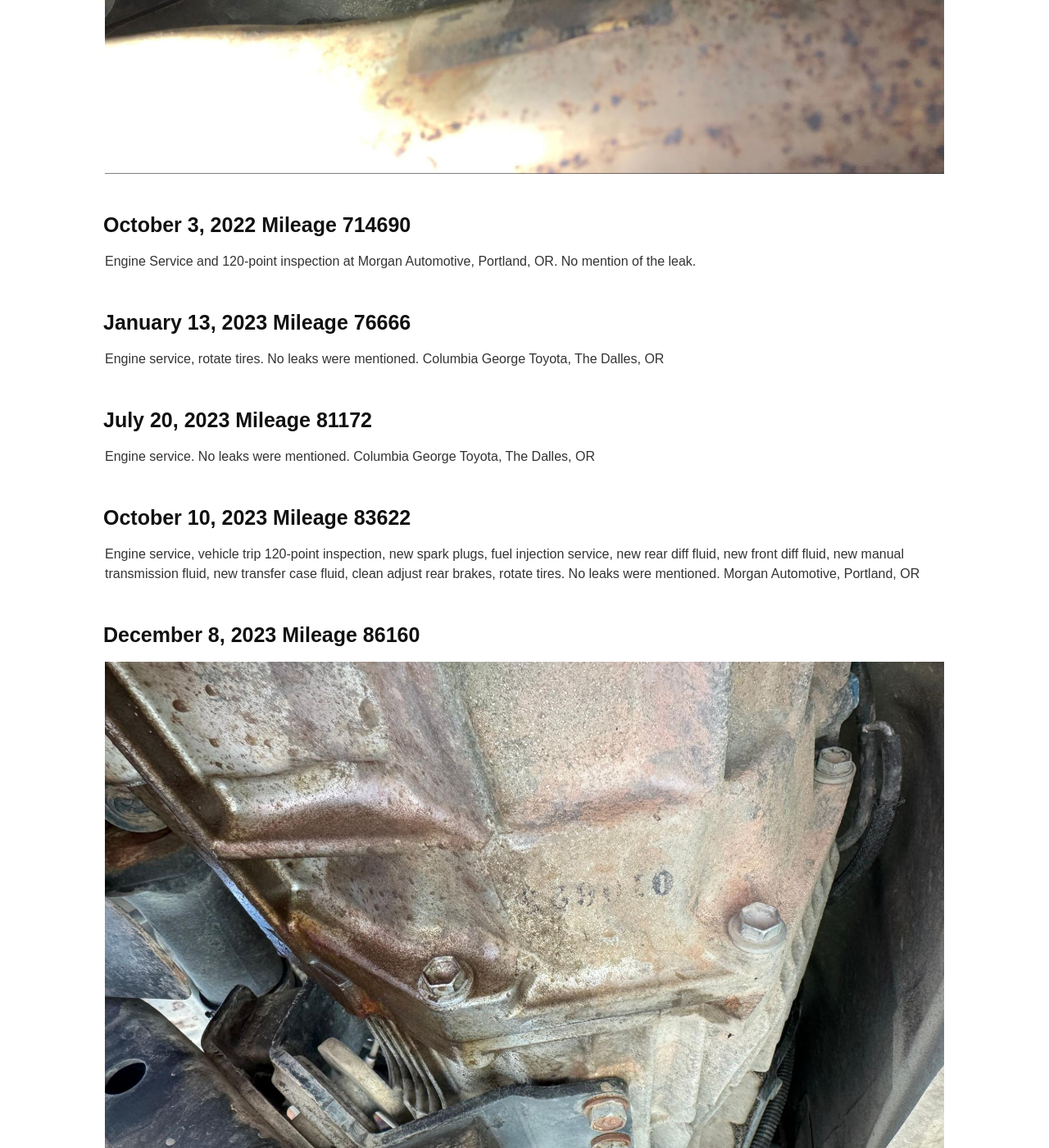
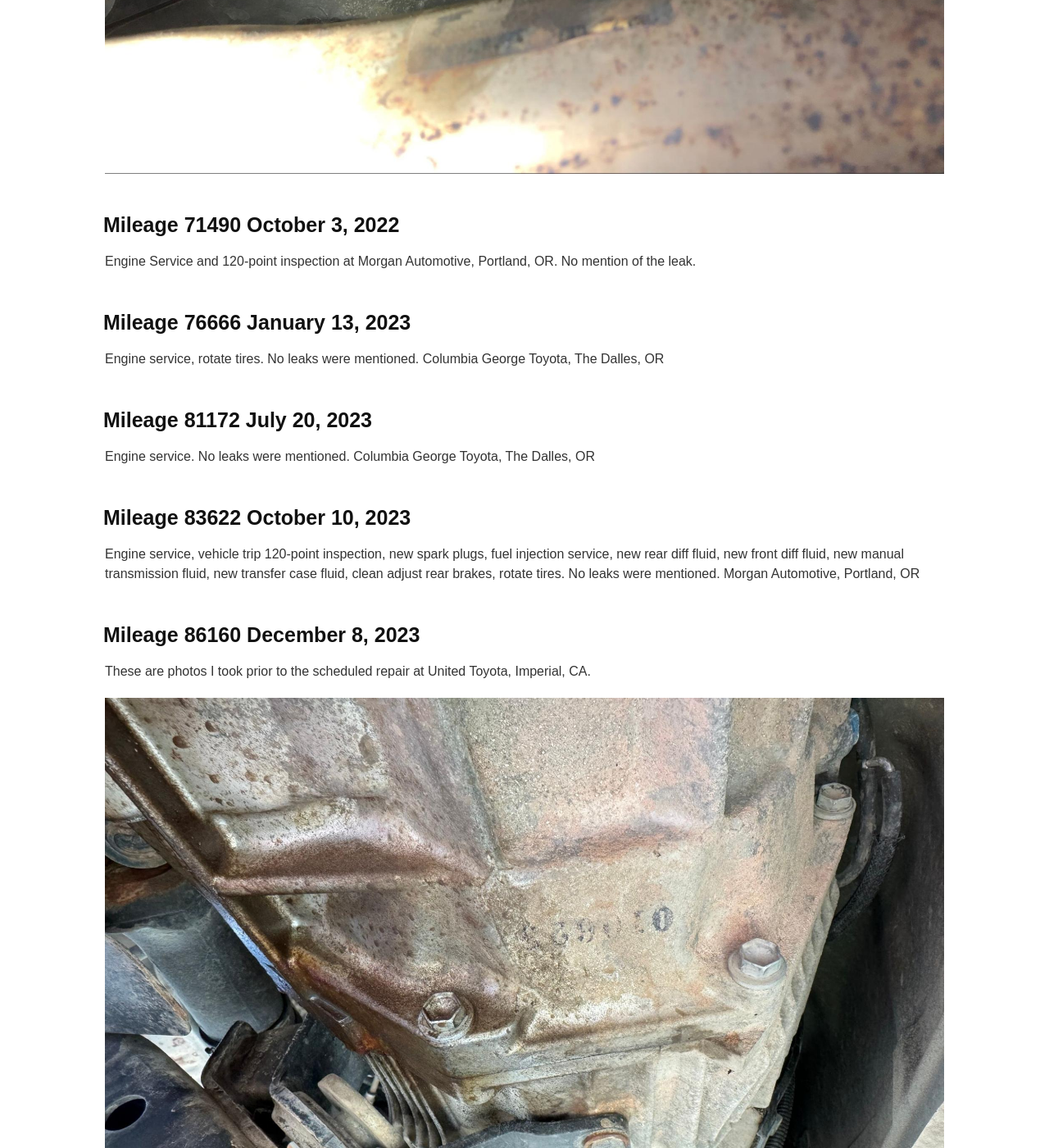
Before and after one commit to todgru/todgru.github.io, a Jekyll site: the page built from leak/index.md, in a window 1280 px wide and 1400 px high, scrolled down 2616 px. Shown: the whole window at 82% size. Built offline with Jekyll 4.4.1, drawn with Linux system fonts in a browser that asks for light colours; our own code applies the rules of GitHub Pages for plain Markdown files; some of the changed text lies outside the part shown.

Commit message:
use consistent mileage/date format, photo descriptions

```diff
--- a/leak/index.md
+++ b/leak/index.md
@@ -10,7 +10,7 @@ I found no photos of the transfer case leak before June 30, 2022.
 
 An updated digital version of this document with larger photos is available at https://todgru.com/leak
 
-## June 30, 2022 - Mileage 67949
+## Mileage 67949 June 30, 2022
 
 Replaced transfer case union seals, marked with red paint by the
 technician as a reminder to recheck at the next service appointment.
@@ -20,7 +20,7 @@ Columbia George Toyota The Dalles, OR
 -   90311-43007 Seal, Type T Oil
 -   96721-35063 O-Ring
 
-## September 2, 2022 Mileage 71000 (approx)
+## Mileage 71000 (approx) September 2, 2022
 
 I emailed Columbia Gorge Toyota these photos to ask about the red paint
 left for inspection reminder. The red paint could make it look wet. I\'m
@@ -28,29 +28,31 @@ not sure if it is leaking again at this point.
 
 ![](images/image13.jpg)![](images/image7.jpg)
 
-## October 3, 2022 Mileage 714690
+## Mileage 71490 October 3, 2022
 
 Engine Service and 120-point inspection at Morgan Automotive, Portland,
 OR. No mention of the leak.
 
-## January 13, 2023 Mileage 76666
+## Mileage 76666 January 13, 2023
 
 Engine service, rotate tires. No leaks were mentioned. Columbia George
 Toyota, The Dalles, OR
 
-## July 20, 2023 Mileage 81172
+## Mileage 81172 July 20, 2023
 
 Engine service. No leaks were mentioned. Columbia George Toyota, The
 Dalles, OR
 
-## October 10, 2023 Mileage 83622
+## Mileage 83622 October 10, 2023
 
 Engine service, vehicle trip 120-point inspection, new spark plugs, fuel
 injection service, new rear diff fluid, new front diff fluid, new manual
 transmission fluid, new transfer case fluid, clean adjust rear brakes,
 rotate tires. No leaks were mentioned. Morgan Automotive, Portland, OR
 
-## December 8, 2023 Mileage 86160
+## Mileage 86160 December 8, 2023
+
+These are photos I took prior to the scheduled repair at United Toyota, Imperial, CA.
 
 ![](images/image5.jpg)
 
@@ -60,10 +62,9 @@ rotate tires. No leaks were mentioned. Morgan Automotive, Portland, OR
 
 ##
 
-## December 12, 2023 Mileage 86226
+## Mileage 86226 December 12, 2023
 
-Replacement clutch, flywheel, bearing, and transfer case seals. United
-Toyota, Imperial, CA
+Replacement clutch, flywheel, bearing, and transfer case seals. United Toyota, Imperial, CA
 
 -   90311-43007 Seal, Type T Oil
 -   90311-T0066 Seal, Type T Oil
@@ -92,7 +93,7 @@ Leak photos.
 
 ![](images/image19.jpg)
 
-## Mileage: 88094 February 10, 2024
+## Mileage 88094 February 10, 2024
 
 Replace the aluminum transmission output cover plate and o-ring.
 
@@ -130,7 +131,7 @@ Another closeup from a different perspective.
 
 ![](images/image18.png)
 
-## March 2, 2024 Mileage 89377
+## Mileage 89377 March 2, 2024
 
 Engine service, rotate tires, and advise on leaking
 transmission/transfer case.
```
Also changed, not shown: other parts of leak/index.md (+4 -5 lines).
